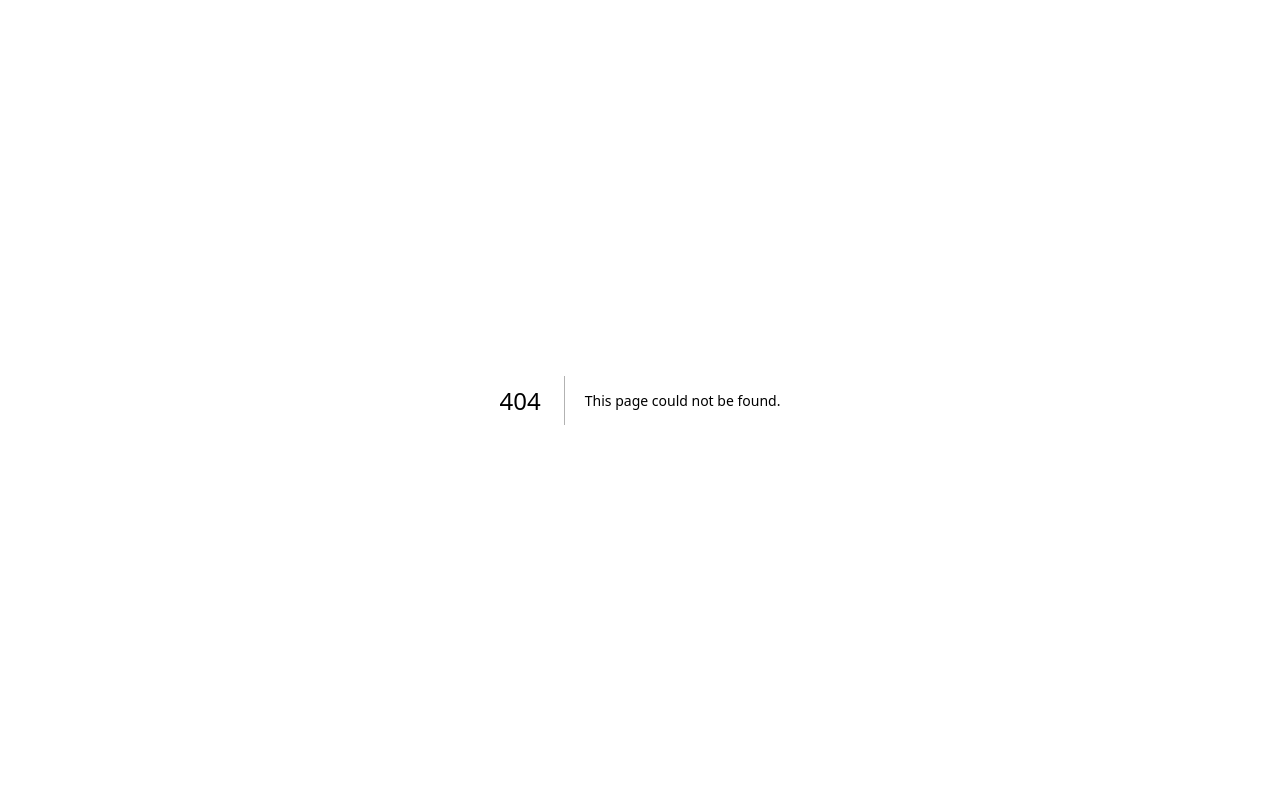
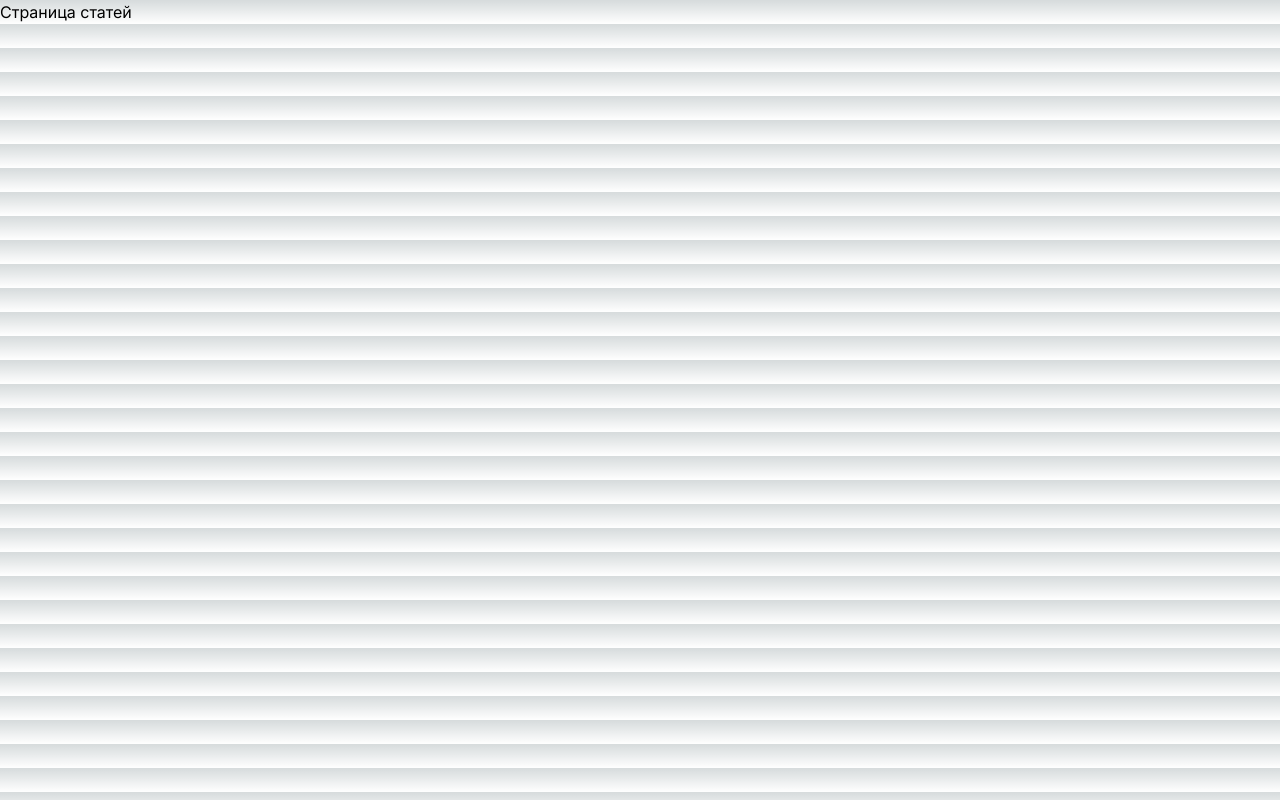
Before and after one commit to beligrous/adsolution-next, a Next.js app: page /posts in a window 1280 px wide. Before the commit this address had no page. Built offline with nearby package versions, Linux system fonts and the light colour scheme.

Commit message:
add routing

```diff
--- /dev/null
+++ b/src/app/ourJob/page.tsx
@@ -0,0 +1,7 @@
+const OurJob = () => {
+  return (
+    <>
+      <h1>Страница наших работ</h1>
+    </>
+  );
+};
--- /dev/null
+++ b/src/app/posts/page.tsx
@@ -0,0 +1,9 @@
+const Posts = () => {
+  return (
+    <>
+      <h1>Страница статей</h1>
+    </>
+  );
+};
+
+export default Posts;
--- /dev/null
+++ b/src/app/servise/page.tsx
@@ -0,0 +1,9 @@
+const Service = () => {
+  return (
+    <>
+      <h1>Страница услуг</h1>
+    </>
+  );
+};
+
+export default Service;
```
